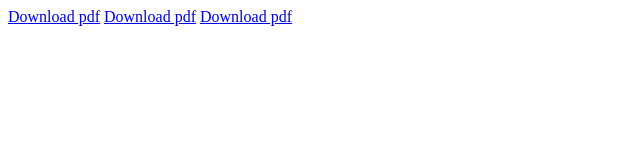
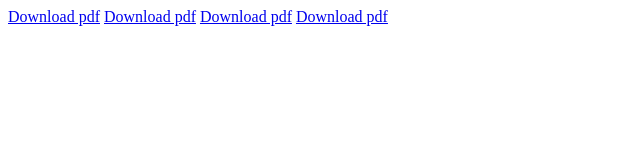
Before and after one commit to love995077/internship-love.github.io, a plain HTML site: page index.html in a window 1280 px wide. Shown: the whole page, without its empty margins (0-640 px from the left). Drawn offline with Linux system fonts and the light colour scheme.

Commit message:
Update index.html

```diff
--- a/index.html
+++ b/index.html
@@ -4,5 +4,6 @@
 <a href="https://love995077.github.io/internship-love.github.io/worksheet_set_2.pdf">Download pdf</a>
 <a href="https://love995077.github.io/internship-love.github.io/file1.pdf">Download pdf</a>
 <a href="https://love995077.github.io/internship-love.github.io/file1.1.pdf">Download pdf</a>
+<a href="https://love995077.github.io/internship-love.github.io/file1 3.pdf">Download pdf</a>
 </body>
 </html>
```
